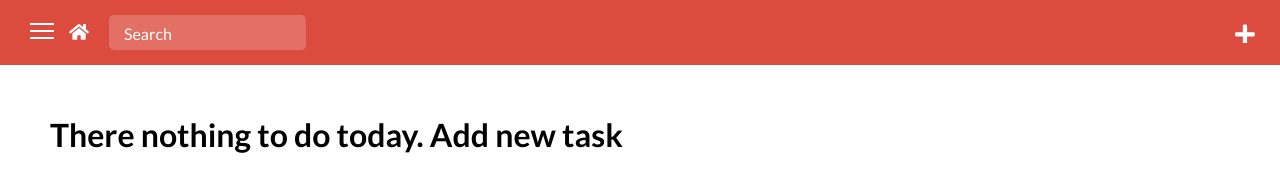
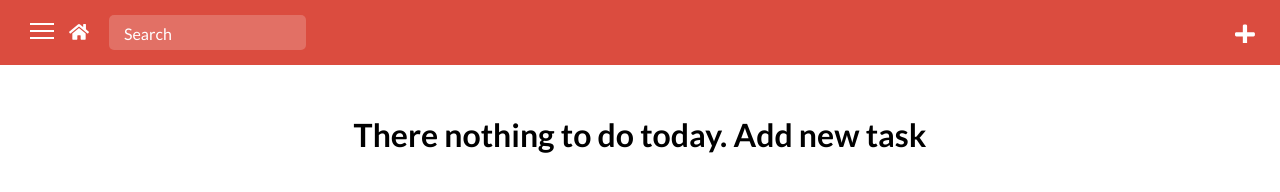
Before and after one commit to d4wass/Todo-react, a React app: page /completed in a window 1280 px wide. Built offline with nearby package versions, Linux system fonts and the light colour scheme.

Commit message:
refactoring app styles

```diff
--- a/src/components/EditTask/EditTask.js
+++ b/src/components/EditTask/EditTask.js
@@ -7,6 +7,7 @@ import AppContext from "../../context";
 const EditTask = ({ isOpen, taskId, taskDescription, taskDate }) => {
   const [description, setDescription] = useState(taskDescription);
   const [date, setDate] = useState(taskDate);
+
   const handleInput = useCallback((e) => setDescription(e.target.value));
   const handleDate = useCallback((e) => setDate(e.target.value));
 
--- a/src/components/List/List.module.scss
+++ b/src/components/List/List.module.scss
@@ -1,17 +1,16 @@
 .wrapper {
-  padding: 50px 0 0 50px;
+  display: flex;
+  flex-direction: column;
+  align-items: center;
   width: 100%;
-  position: absolute;
+  padding-top: 50px;
+}
+.listWrapper {
   display: flex;
-  // align-content: center;
-  list-style: none;
   flex-direction: column;
-  left: 0;
-  transition: left 0.3s ease-in;
-  h1 {
-    // text-align: center;
-    margin-bottom: 40px;
-  }
+  width: 80%;
+  align-items: center;
+  padding: 30px 0;
 }
 
 .wrapperActive {
@@ -20,9 +19,3 @@
   left: 300px;
   transition: left 0.3s ease-out;
 }
-
-.listWrapper {
-  display: flex;
-  list-style: none;
-  flex-direction: column;
-}
--- a/src/views/Root/App.module.scss
+++ b/src/views/Root/App.module.scss
@@ -1,4 +1,5 @@
 .wrapper {
+  height: calc(100vh - 65px);
   display: flex;
   flex-direction: row;
 }
```
